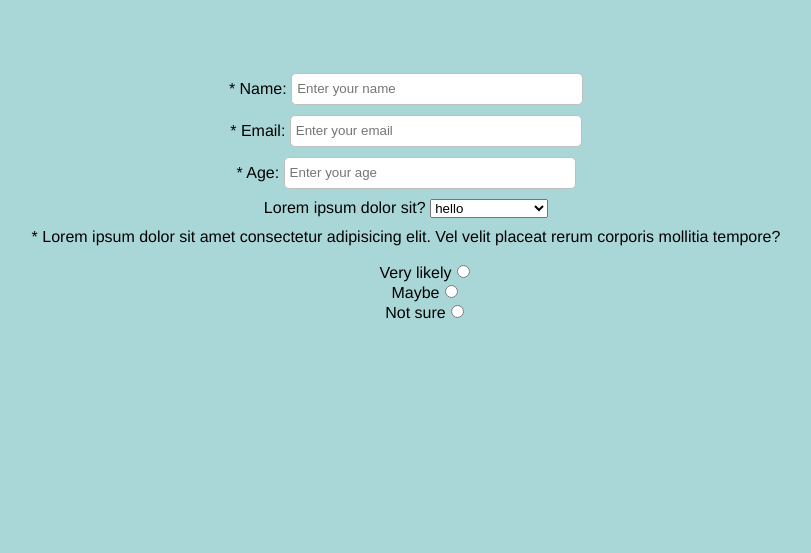
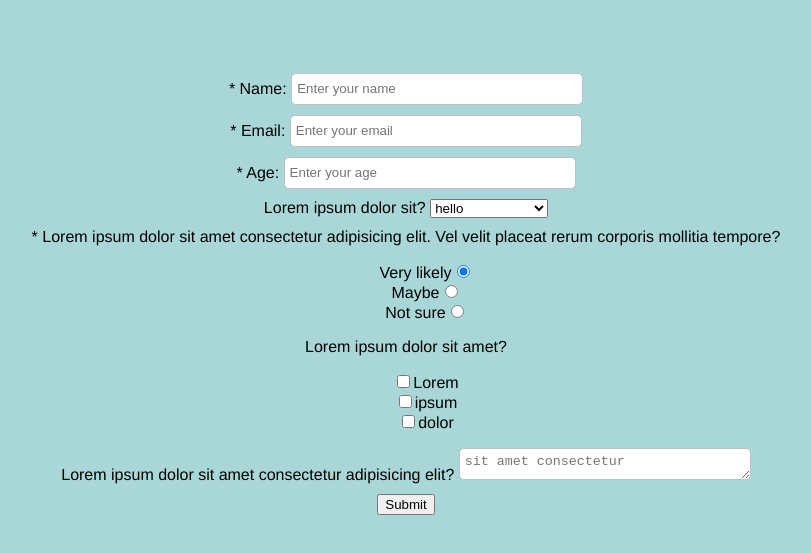
Before and after one commit to xzhu0706/SurveyForm, a plain HTML site: page index.html in a window 1280 px wide. Shown: the part 101-654 px from the top of the page, without its empty margins (234-1045 px from the left). Drawn offline with Linux system fonts and the light colour scheme.

Commit message:
added all fields

```diff
--- a/index.html
+++ b/index.html
@@ -32,18 +32,33 @@
 			</select>
 		</div>
 		<div class="form-item">
-			<label for="lorem2">* Lorem ipsum dolor sit amet consectetur adipisicing elit. Vel velit placeat rerum corporis mollitia tempore?</label>
+			<label class="label" for="lorem2">* Lorem ipsum dolor sit amet consectetur adipisicing elit. Vel velit placeat rerum corporis mollitia tempore?</label>
 			<ul style="list-style: none;">
 				<li class="radio">
-					<label>Very likely<input name="radio-buttons" value="1" type="radio"></label>
+					<label>Very likely<input name="lorem2" value="1" type="radio" checked></label>
 				</li>
 				<li class="radio">
-					<label>Maybe<input name="radio-buttons" value="2" type="radio"></label>
+					<label>Maybe<input name="lorem2" value="2" type="radio"></label>
 				</li>
 				<li class="radio">
-					<label>Not sure<input name="radio-buttons" value="3" type="radio"></label>
+					<label>Not sure<input name="lorem2" value="3" type="radio"></label>
 				</li>
 			</ul>
+		</div>
+		<div class="form-item">
+			<label class="label" for="lorem3">Lorem ipsum dolor sit amet?</label>
+			<ul style="list-style: none;">
+				<li class="checkbox"><label><input name="lorem3" value="1" type="checkbox">Lorem</label></li>
+				<li class="checkbox"><input name="lorem3" value="2" type="checkbox">ipsum</li>
+				<li class="checkbox"><label><input name="lorem3" value="3" type="checkbox">dolor</label></li>
+			</ul>
+		</div>
+		<div class="form-item">
+			<label class="label" for="lorem4">Lorem ipsum dolor sit amet consectetur adipisicing elit?</label>
+			<textarea class="input-field text-field" name="lorem4" placeholder="sit amet consectetur"></textarea>
+		</div>
+		<div class="form-item">
+			<button class="btn" type="submit">Submit</button>
 		</div>
 	</form>
 </body>
```
